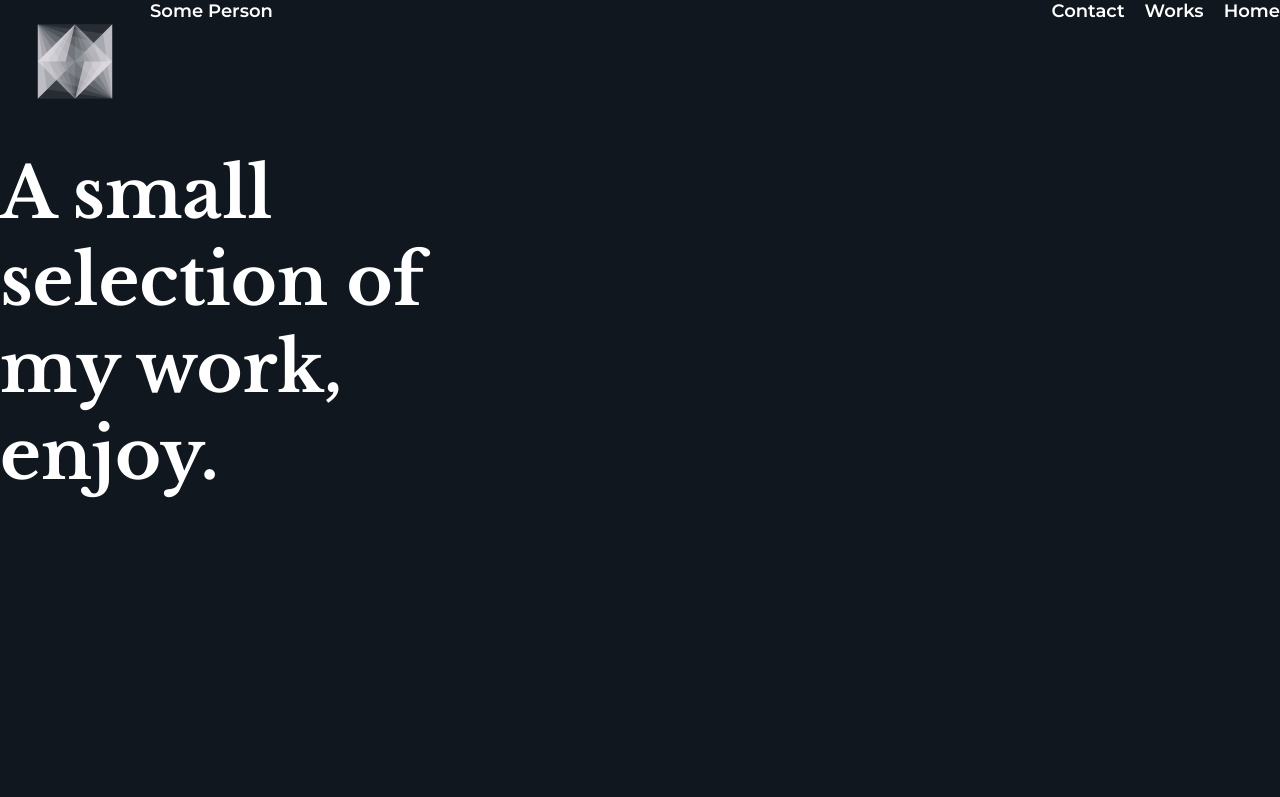
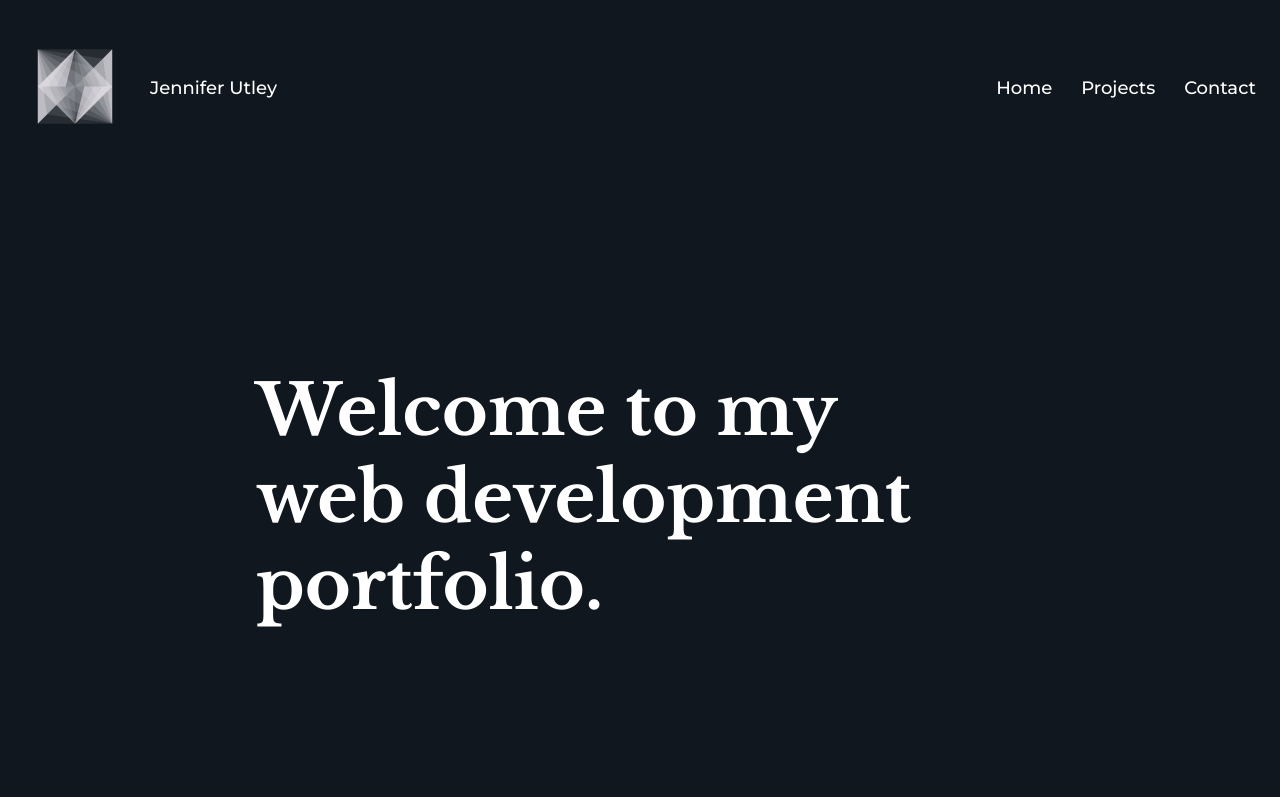
Before and after one commit to jenniferutley/portfolio, a plain HTML site: page index.html in a window 1280 px wide. Shown: the top 797 px of the page. Drawn offline with nearby package versions, Linux system fonts and the light colour scheme.

Commit message:
added flex

```diff
--- a/index.html
+++ b/index.html
@@ -2,29 +2,37 @@
 <html lang="en">
     <head>
         <link rel="stylesheet" type="text/css" href="resources/css/style.css">
-        <link href="https://fonts.googleapis.com/css2?family=Libre+Baskerville:wght@700&family=Montserrat:wght@300;600&display=swap" rel="stylesheet">
+        <link href="https://fonts.googleapis.com/css2?family=Libre+Baskerville:wght@700&family=Montserrat:wght@300;500;600&display=swap" rel="stylesheet">
         <link rel="stylesheet" href="https://cdnjs.cloudflare.com/ajax/libs/animate.css/4.0.0/animate.min.css">
         <link href="https://unpkg.com/aos@2.3.1/dist/aos.css" rel="stylesheet">
         <link rel="icon" type="image/png" href="resources/img/favicon.png">
-        <title>Something</title>
+        <title>!!!!</title>
     </head>
     <body>
         <header>
-            <nav>
+            <nav id="home">
                 <img src="resources/img/logo_transparent.png" alt="logo">
-                <span>Some Person</span>
-                <ul>
-                    <li><a href="">Home</a></li>
-                    <li><a href="">Works</a></li>
-                    <li><a href="">Contact</a></li>
-                </ul>
+                <span>Jennifer Utley</span>
+                <div class="links">
+                    <span>
+                        <a href="#home">Home</a>
+                    </span>
+                    <span>
+                        <a href="#projects">Projects</a>
+                    </span>
+                    <span>
+                        <a href="#contact">Contact</a>
+                    </span>
+                </div>
             </nav>
-            <h1>A small selection of my work, enjoy.</h1>
+            <h1>Welcome to my web development portfolio.</h1>
         </header>
-        <section class="projects">
+        <section id="projects" class="projects">
             <!-- FIRST PROJECT -->
             <div class="project-1-img" data-aos="fade-up">
-                <a href="#""><img src="resources/img/project-1.png" alt="thumbnail of project 1"></a>
+                <a href="#">
+                    <img src="resources/img/project-1.png" alt="thumbnail of project 1">
+                </a>
             </div>
             <div class="project-1-description" data-aos="fade-up">
                 <h2>Something Happened</h2>
@@ -60,12 +68,16 @@
             </div>
         </div>
     </section>
-    <section class="contact">
+    <section id="contact" class="contact">
+        <div class="contact-contents">
         <h2>Contact</h2>
-        <p>Hello, it's another section. Hello, it's another section. Hello, it's another section. Hello, it's another section. Hello, it's another section.
+        <p>
             Hello, it's another section. Hello, it's another section. Hello, it's another section. Hello, it's another section. Hello, it's another section.
-            Hello, it's another section. Hello, it's another section. Hello, it's another section. Hello, it's another section. Hello, it's another section.</p>
-            <a class="btn" href="#">Contact</a>
+            Hello, it's another section. Hello, it's another section. Hello, it's another section. Hello, it's another section. Hello, it's another section.
+            Hello, it's another section. Hello, it's another section. Hello, it's another section. Hello, it's another section. Hello, it's another section.
+        </p>
+        <a class="btn" href="#">Contact</a>
+    </div>
     </section>
     <script src="https://unpkg.com/aos@next/dist/aos.js"></script>
     <script>
--- a/resources/css/style.css
+++ b/resources/css/style.css
@@ -1,8 +1,7 @@
+/* -------------------------------------------- */
 
+/* BASIC SETUP */
 
-
-/* -------------------------------------------- */
-/* BASIC SETUP */
 /* -------------------------------------------- */
 
 * {
@@ -32,12 +31,14 @@ html {
 }
 
 /* -------------------------------------------- */
+
 /* HEADER */
+
 /* -------------------------------------------- */
 
 nav img {
     height: 150px;
-    float: left;
+    margin-top: 25px;
 }
 
 h1, h2 {
@@ -46,9 +47,10 @@ h1, h2 {
 }
 
 h1 {
-    width: 40%;
+    width: 55%;
     font-size: 350%;
-    clear: both;
+    margin-left: 20%;
+    margin-top: 15%;
 }
 
 h2 {
@@ -56,41 +58,45 @@ h2 {
 }
 
 header {
+    /* background-image: linear-gradient(rgba(16, 23, 30, 0.8), rgba(16, 23, 30, 1)), url(../img/background.jpg);
+    background-size: cover;
+    background-position: center; */
     height: 100vh;
 }
 
 nav {
     font-size: 90%;
     font-weight: 600;
+    display: flex;
+    align-items: center;
+
 }
 
-span {
-    float: left;
+.links {
+    align-items: flex-end;
+    margin-left: auto;
 }
 
-li {
-    list-style: none;
-    float: right;
-    margin-left: 20px;
+nav span {
+    margin-right: 24px;
+    font-weight: 500;
 }
 
-a:link,
-a:visited {
+a:link, a:visited {
     text-decoration: none;
     color: #fff;
     transition: color 0.5s;
 }
 
-a:hover,
-a:active {
+a:hover, a:active {
     text-decoration: none;
     color: var(--accent);
 }
 
+/* -------------------------------------------- */
 
+/* WORKS */
 
-/* -------------------------------------------- */
-/* WORKS */
 /* -------------------------------------------- */
 
 .projects img {
@@ -112,6 +118,7 @@ a:active {
     gap: 20px;
     grid-template-columns: 1fr 1fr;
     margin: 0 auto;
+    padding-top: 300px;
 }
 
 .description {
@@ -120,7 +127,7 @@ a:active {
 }
 
 .projects p {
-    width: 40%;
+    width: 55%;
     line-height: 150%;
 }
 
@@ -129,12 +136,22 @@ a:active {
 }
 
 /* -------------------------------------------- */
+
 /* CONTACT */
+
 /* -------------------------------------------- */
 
 .contact {
     margin: 300px 300px 300px 300px;
+    display: flex;
+    flex-direction: column;
     text-align: center;
+    padding: 100px;
+
+}
+
+.contact-contents {
+    align-self: center;
 }
 
 .contact h2 {
@@ -153,15 +170,13 @@ a:active {
     letter-spacing: 2px;
 }
 
-.btn:link,
-.btn:visited {
+.btn:link, .btn:visited {
     padding: 10px 30px;
     color: var(--accent);
     transition: background-color 0.5s, color 0.5s;
 }
 
-.btn:hover,
-.btn:active {
+.btn:hover, .btn:active {
     background-color: var(--accent);
     color: #fff;
 }
```
Also changed, not shown: resources/img/background.jpg (added), resources/img/favicon.png, resources/img/favicon_fake.png (added), resources/img/logo_transparent3.png (added), 1 other file.
